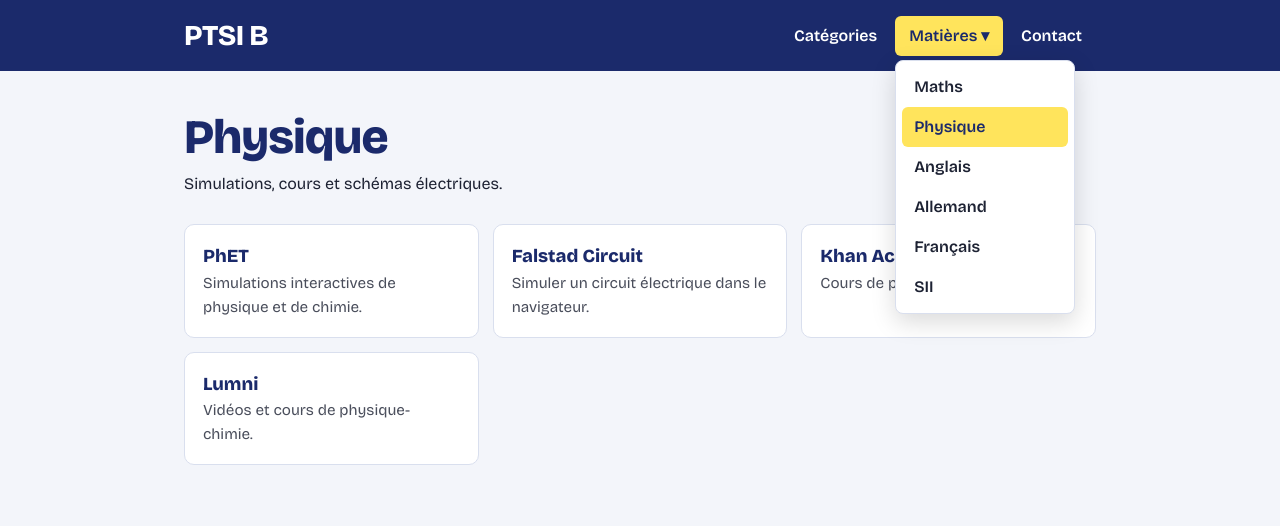
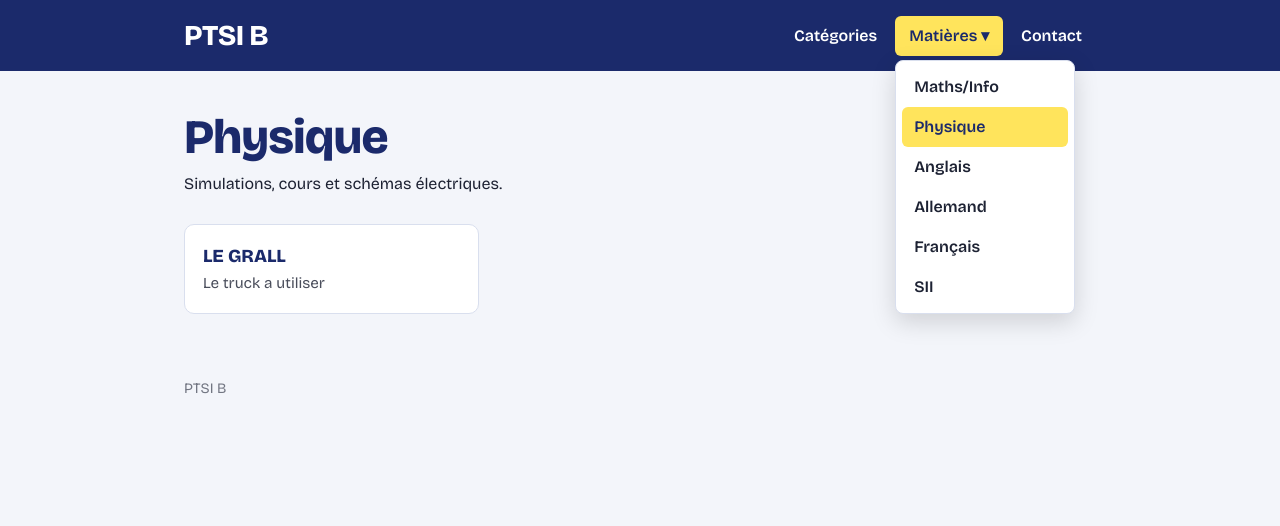
Before and after one commit to theodortail/theodortail.github.io, a plain HTML site: page physique.html in a window 1280 px wide. Both pictures are taken after a click on the button "Matières ▾". Shown: the top 526 px of the page. Drawn offline with nearby package versions, Linux system fonts and the light colour scheme.

Commit message:
Update physique.html

```diff
--- a/physique.html
+++ b/physique.html
@@ -21,7 +21,7 @@
       <a href="index.html">Catégories</a>
       <div class="dd">
         <button type="button" id="btn-matieres" class="active" aria-expanded="false" aria-controls="menu-matieres">Matières ▾</button>
-        <ul class="dd-list" id="menu-matieres" hidden><li><a href="maths.html">Maths</a></li><li><a href="physique.html" aria-current="page">Physique</a></li><li><a href="anglais.html">Anglais</a></li><li><a href="allemand.html">Allemand</a></li><li><a href="francais.html">Français</a></li><li><a href="sii.html">SII</a></li></ul>
+        <ul class="dd-list" id="menu-matieres" hidden><li><a href="maths.html">Maths/Info</a></li><li><a href="physique.html" aria-current="page">Physique</a></li><li><a href="anglais.html">Anglais</a></li><li><a href="allemand.html">Allemand</a></li><li><a href="francais.html">Français</a></li><li><a href="sii.html">SII</a></li></ul>
       </div>
       <a href="contact.html">Contact</a>
     </nav>
@@ -31,11 +31,8 @@
 <h1>Physique</h1>
 <p class="intro">Simulations, cours et schémas électriques.</p>
 <ul class="cards">
-  <li><a href="https://phet.colorado.edu/fr/" target="_blank" rel="noopener noreferrer"><strong>PhET</strong><span>Simulations interactives de physique et de chimie.</span></a></li>
-  <li><a href="https://www.falstad.com/circuit/" target="_blank" rel="noopener noreferrer"><strong>Falstad Circuit</strong><span>Simuler un circuit électrique dans le navigateur.</span></a></li>
-  <li><a href="https://fr.khanacademy.org/science" target="_blank" rel="noopener noreferrer"><strong>Khan Academy Sciences</strong><span>Cours de physique et de chimie.</span></a></li>
-  <li><a href="https://www.lumni.fr" target="_blank" rel="noopener noreferrer"><strong>Lumni</strong><span>Vidéos et cours de physique-chimie.</span></a></li>
-</ul>
+  <li><a href="https://mathieu-hebding.fr" target="_blank" rel="noopener noreferrer"><strong>LE GRALL</strong><span>Le truck a utiliser</span></a></li>
+  </ul>
 </main>
 <footer>PTSI B</footer>
 <script src="script.js"></script>
```
